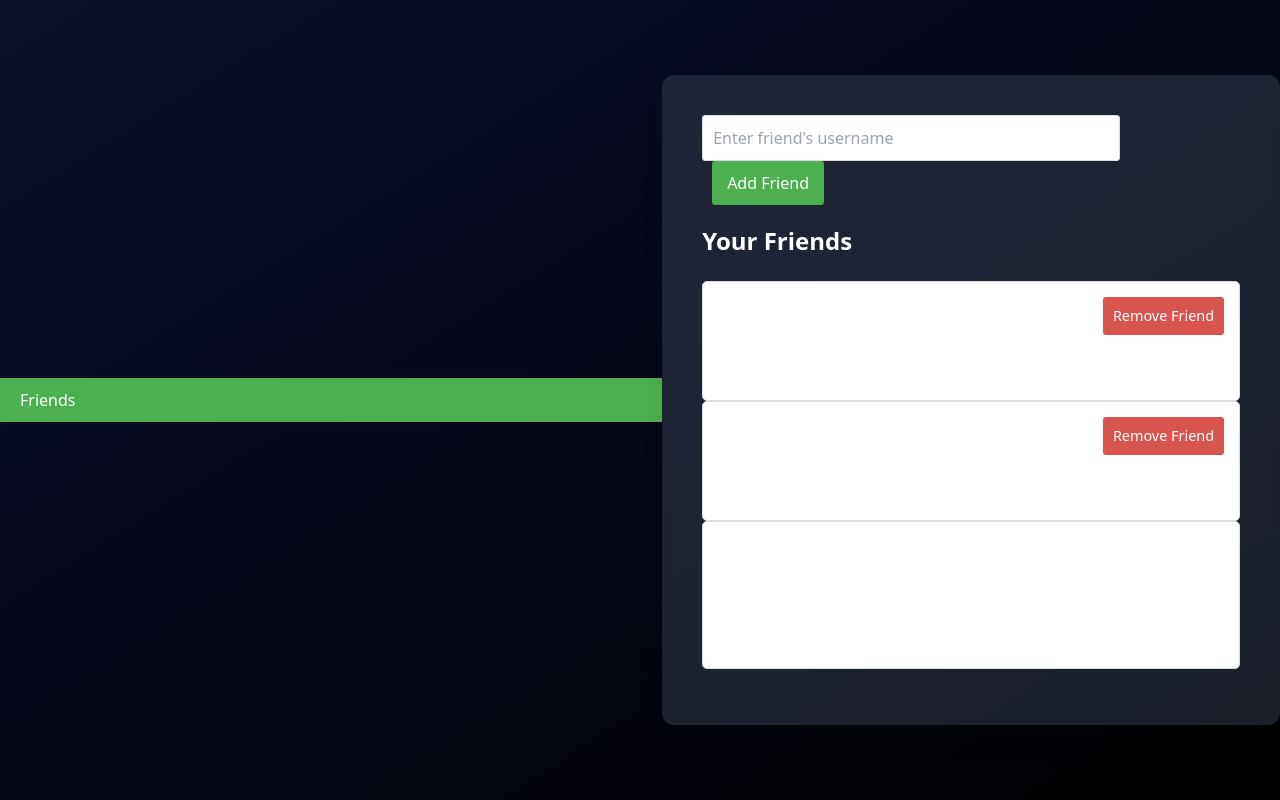
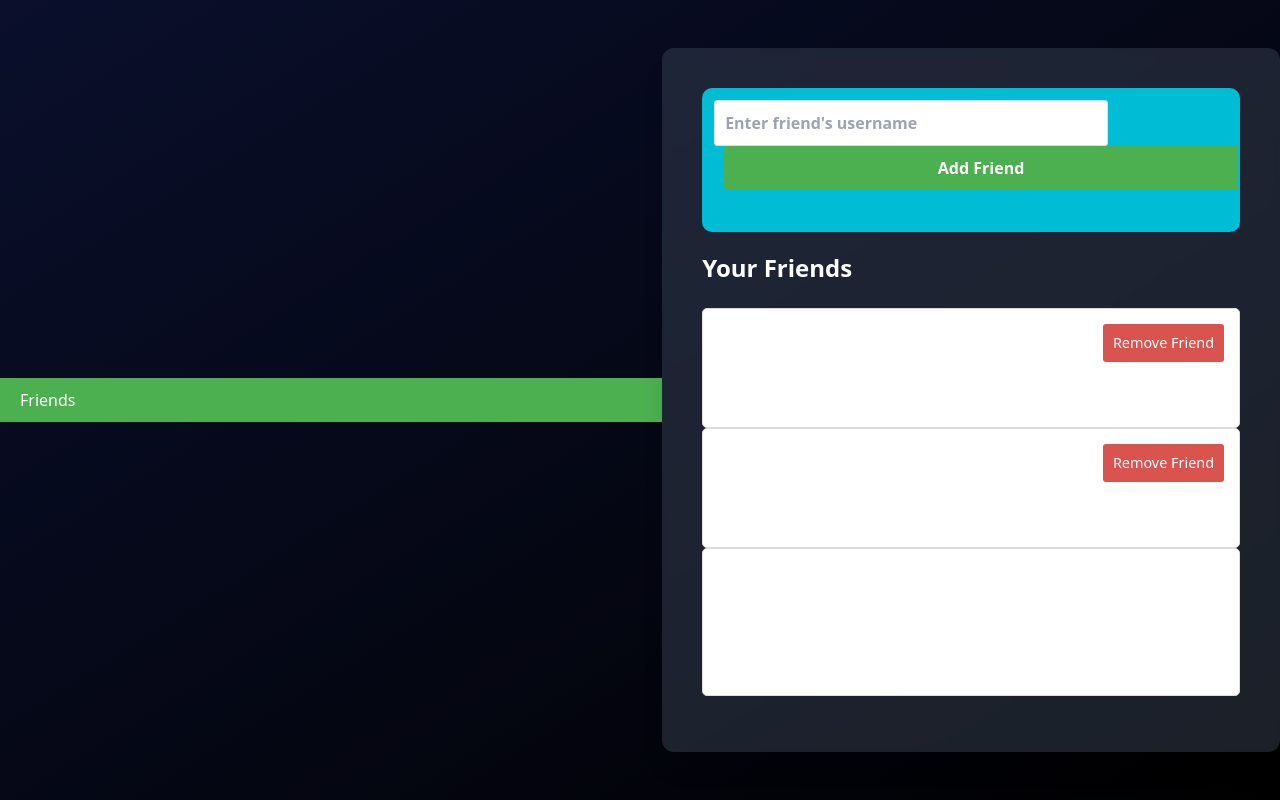
Before and after one commit to EthanVB123/CITS3403_GroupProject, a Flask app: a page that uses app/templates/friends_page.html in a window 1280 px wide. Run offline with Flask 3, Linux system fonts and the light colour scheme; some libraries are stand-ins or nearby versions.

Commit message:
Wanted to try and embed the tailwind functionality to design the add friend button but it got too hard so just stuck to the css version

```diff
--- a/app/static/friends_page.css
+++ b/app/static/friends_page.css
@@ -130,3 +130,18 @@ header {
     border-radius: 5px;
     box-shadow: 0 2px 4px rgba(0,0,0,0.1);
   }
+
+  .add-friend{
+    width: 100%;
+    padding: 12px;
+    background-color: #00bcd4;
+    color: white;
+    border: none;
+    border-radius: 10px;
+    font-weight: bold;
+    font-size: 16px;
+    cursor: pointer;
+    margin-bottom: 20px;
+    transition: background-color 0.3s ease;
+
+  }
--- a/app/templates/friends_page.html
+++ b/app/templates/friends_page.html
@@ -17,10 +17,10 @@
         <div class="bg-gray-700 p-10 text-white rounded-xl w-[90%] max-w-2xl shadow-xl backdrop-blur-sm bg-opacity-50" id="container">
             <div class="add-friend">
                 <input type="text" id="friend-input" placeholder="Enter friend's username">
-                <button id="add-friend-btn">Add Friend</button>
+                <button class="add-friend" id="add-friend-btn">Add Friend</button>
                 <p id="message" class="message"></p>
             </div>
-            <h3 class= "text-2xl font-bold text-white mb-6"> Your Friends</h3>
+            <h3 class= "text-2xl font-bold text-white mb-6 mt-4"> Your Friends</h3>
             <div class="text-white text-lg mb-4" id="friends-section">
                 <div class="friend-card" onclick="toggleFriendDetails(this)">
                     <h3 class="text-lg text-white font-bold">Ryan</h3>
@@ -37,7 +37,7 @@
                     <button class="remove-friend-btn" onclick="removeFriend(this); event.stopPropagation();">Remove Friend</button>
                 </div>
                 <div class="friend-card" onclick="toggleFriendDetails(this)">
-                    <h3 class="friend-name">Ethan</h3>
+                    <h3 class="text-lg text-white font-bold">Ethan</h3>
                     <p class="text-sm text-white font-bold">@ethanvanbruchem</p>
                     <p class="text-sm text-white font-bold">Puzzles Built: 0</p>
                     <p class="text-sm text-white font-bold">Friends: 0</p>
```
